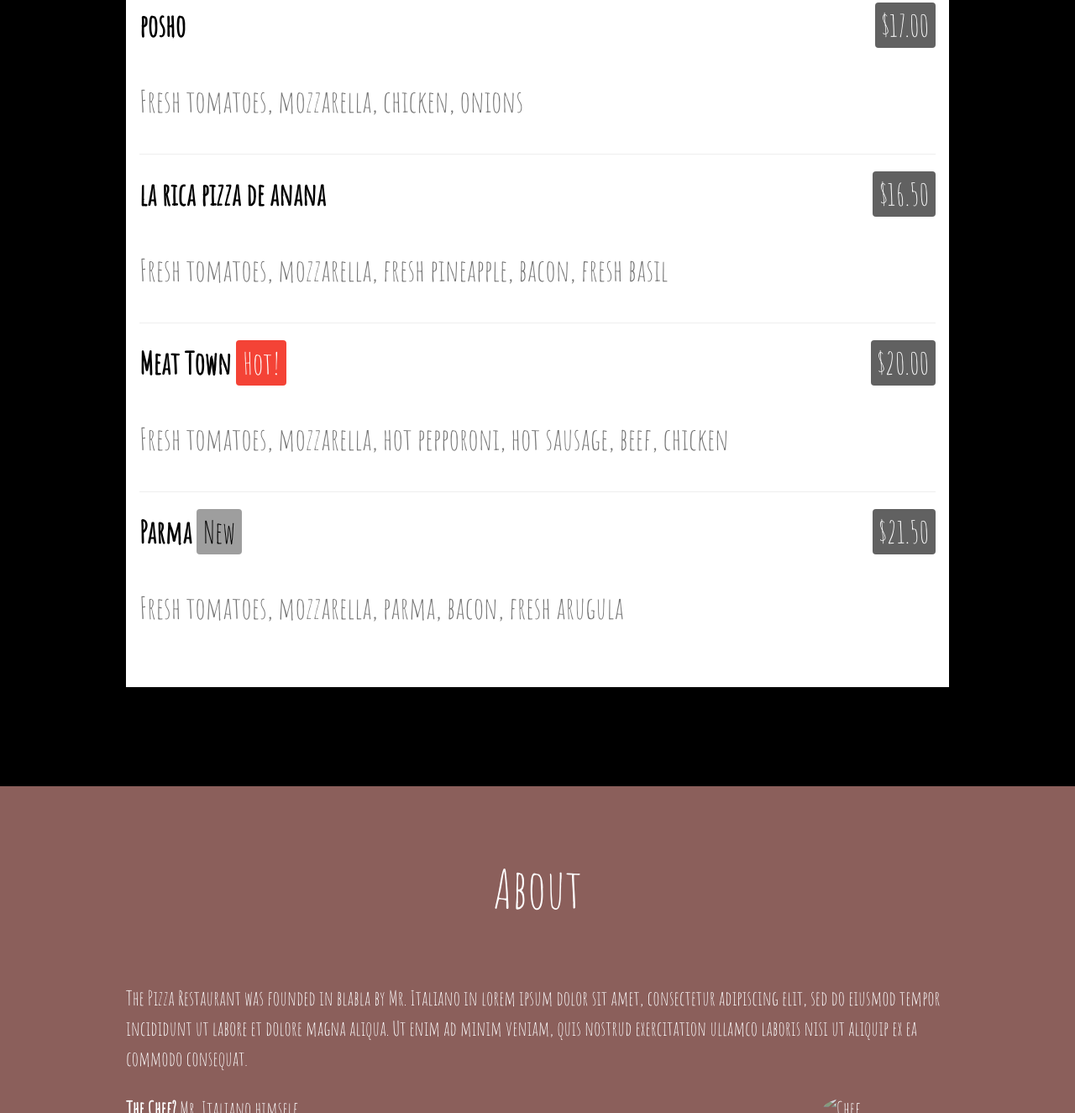
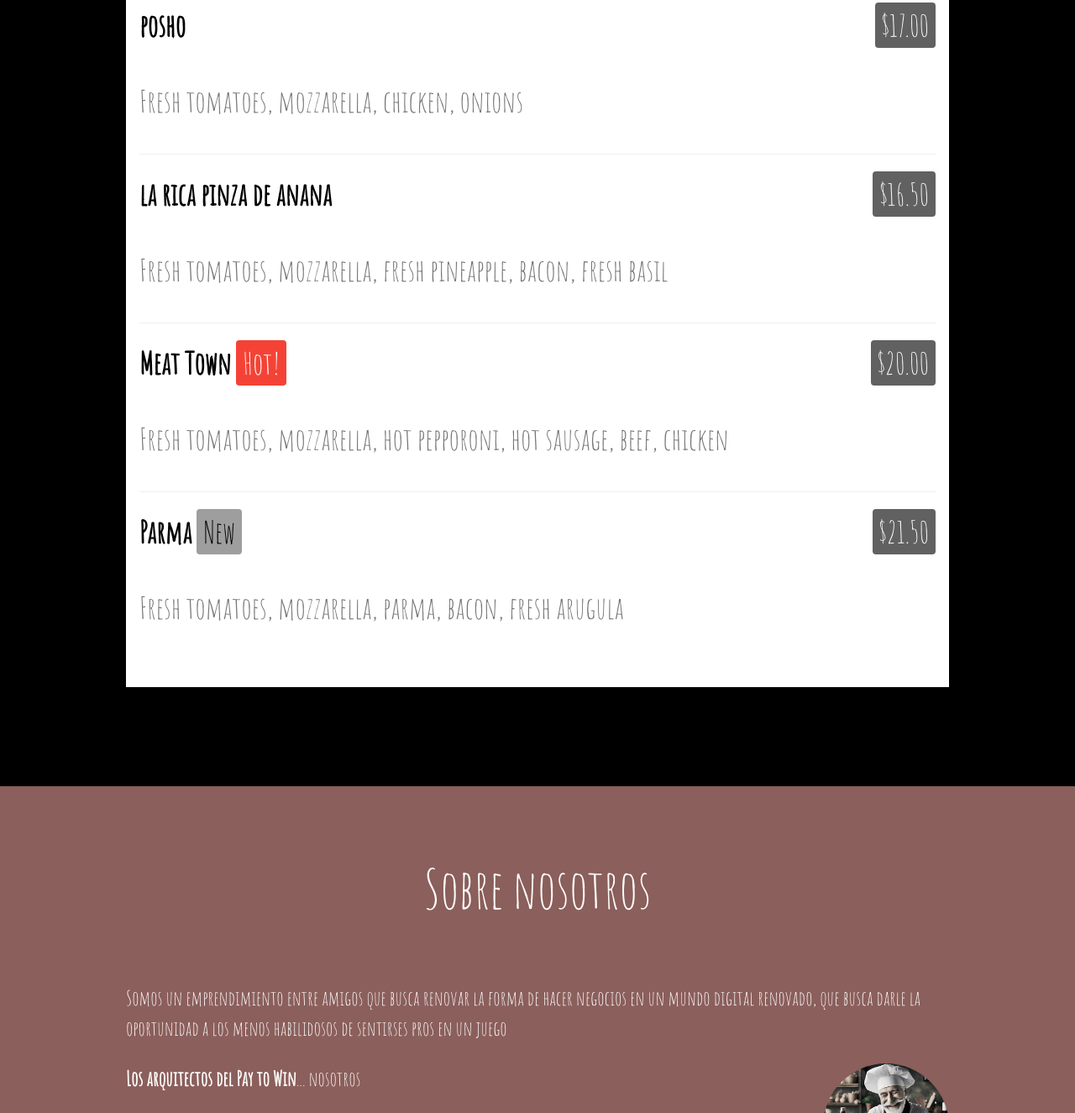
Before and after one commit to PioIX/primer-pagina-web-usando-repositorios-2024_grupo-n-09, a plain HTML site: page index.html in a window 1280 px wide. Shown: the part 1475-2800 px from the top of the page at 84% size. Drawn offline with nearby package versions, Linux system fonts and the light colour scheme.

Commit message:
Sobre nosotros
1er cambio sobre nosotros

```diff
--- a/index.html
+++ b/index.html
@@ -72,7 +72,7 @@ body,h1,h2,h3,h4,h5,h6 {font-family: "Amatic SC", sans-serif}
       <p class="w3-text-grey">Fresh tomatoes, mozzarella, chicken, onions</p>
       <hr>
 
-      <h1><b>la rica pizza de anana</b> <span class="w3-right w3-tag w3-dark-grey w3-round">$16.50</span></h1>
+      <h1><b>la rica pinza de anana</b> <span class="w3-right w3-tag w3-dark-grey w3-round">$16.50</span></h1>
       <p class="w3-text-grey">Fresh tomatoes, mozzarella, fresh pineapple, bacon, fresh basil</p>
       <hr>
 
@@ -125,10 +125,10 @@ body,h1,h2,h3,h4,h5,h6 {font-family: "Amatic SC", sans-serif}
 <!-- About Container -->
 <div class="w3-container w3-padding-64 w3-red w3-grayscale w3-xlarge" id="about">
   <div class="w3-content">
-    <h1 class="w3-center w3-jumbo" style="margin-bottom:64px">About</h1>
-    <p>The Pizza Restaurant was founded in blabla by Mr. Italiano in lorem ipsum dolor sit amet, consectetur adipiscing elit, sed do eiusmod tempor incididunt ut labore et dolore magna aliqua. Ut enim ad minim veniam, quis nostrud exercitation ullamco laboris nisi ut aliquip ex ea commodo consequat.</p>
-    <p><strong>The Chef?</strong> Mr. Italiano himself<img src="/w3images/chef.jpg" style="width:150px" class="w3-circle w3-right" alt="Chef"></p>
-    <p>We are proud of our interiors.</p>
+    <h1 class="w3-center w3-jumbo" style="margin-bottom:64px">Sobre nosotros</h1>
+    <p>Somos un emprendimiento entre amigos que busca renovar la forma de hacer negocios en un mundo digital renovado, que busca darle la oportunidad a los menos habilidosos de sentirses pros en un juego</p>
+    <p><strong>Los arquitectos del Pay to Win</strong>... nosotros<img src="/w3images/nosotros.jpg" style="width:150px" class="w3-circle w3-right" alt="nosotros"></p>
+    <p>Estamos contentos y orgullosos de todo lo que logramos.</p>
     <img src="/w3images/onepage_restaurant.jpg" style="width:100%" class="w3-margin-top w3-margin-bottom" alt="Restaurant">
     <h1><b>Opening Hours</b></h1>
 
```
Also changed, not shown: w3images/nosotros.jpg (added).
